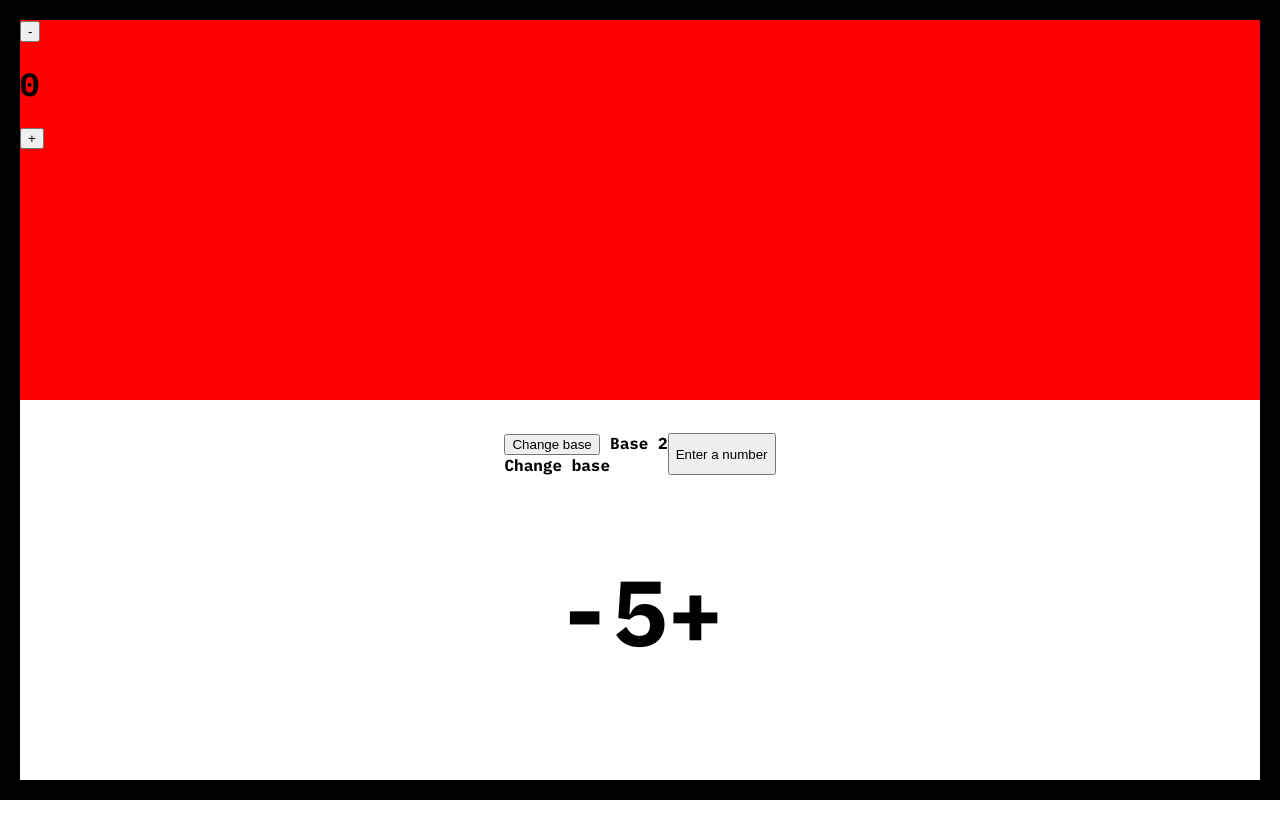
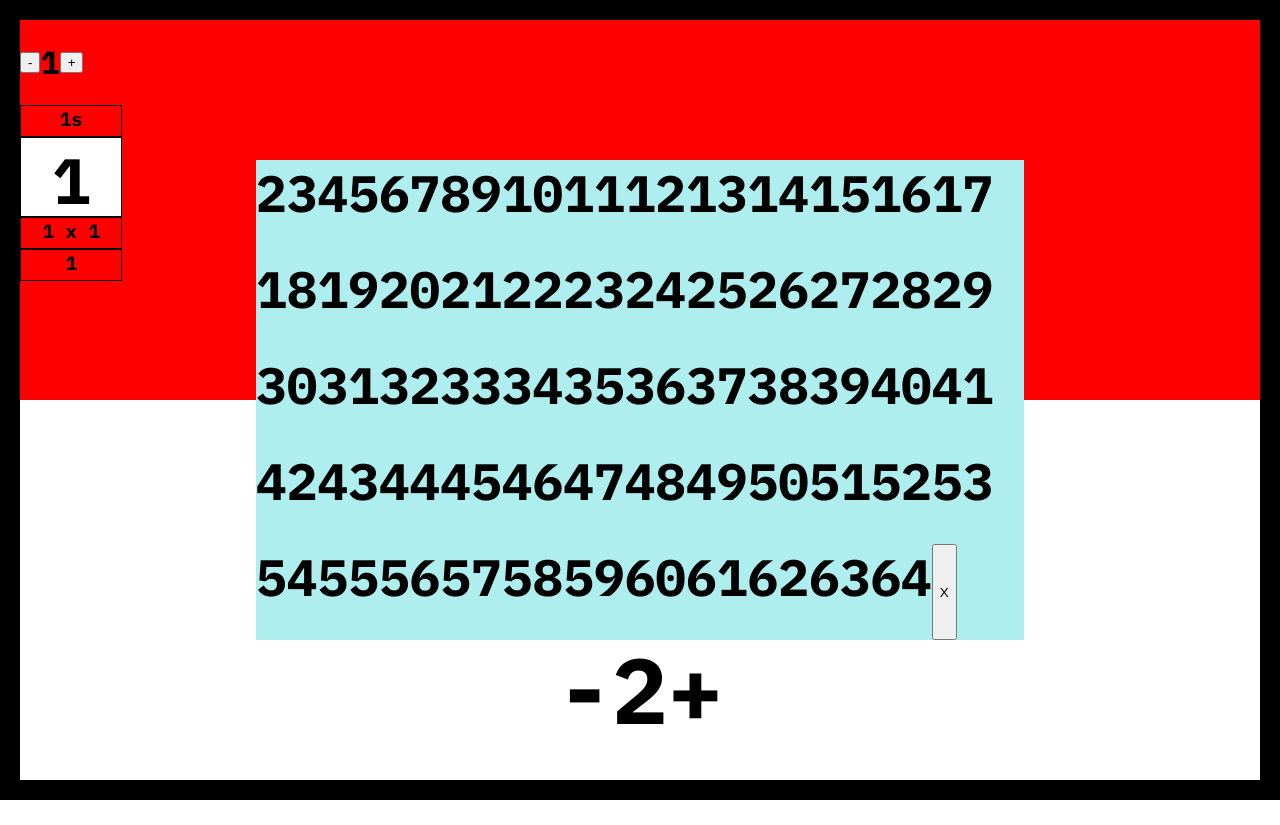
Before and after one commit to ctninman/ReactBaseConverter, a React (Create React App) app: page / in a window 1280 px wide. Both pictures are taken after a click on the button "Change base". Before the commit the page ends 800 px from the top, so only its background shows below. Built offline with nearby package versions, Linux system fonts and the light colour scheme.

Commit message:
set up css grid and convert function

```diff
--- a/src/App.js
+++ b/src/App.js
@@ -1,20 +1,92 @@
 // import 'bulma/css/bulma.css'
 
-import { useState } from 'react'
+import { useState, useEffect } from 'react'
 import TopHalf from './TopHalf'
 import BottomHalf from './BottomHalf';
 import './index.css'
 
 function App() {
 
-	const [ theNumber, setTheNumber ] = useState(0)
+	const [ theNumber, setTheNumber ] = useState(1)
+	const [ placeValues, setPlaceValues ] = useState([])
+	const [ baseTenPlaceValues, setBaseTenPlaceValues ] = useState([1])
+	const [currentBase, setCurrentBase] = useState(2)
+	const [selectBaseForm, setSelectBaseForm] = useState(false)
+	const [convertedNumber, setConvertedNumber] = useState(1)
+
+	useEffect (() => {
+		setPlaceValues(determinePlaceValues(theNumber, currentBase))
+		setBaseTenPlaceValues(determinePlaceValues(theNumber, 10))
+		// setConvertedNumber(theNumber, placeValues)
+	}, [theNumber])
+
+	useEffect(() => {
+		setConvertedNumber(numToNewBase(theNumber, placeValues))
+	}, [theNumber, placeValues] )
+
+
+	function determinePlaceValues(num, numSystem) {
+
+		let listOfPlaceValues = []
+		let nextPlaceValue = 1
+
+		while (nextPlaceValue <= num) {
+			listOfPlaceValues.push(nextPlaceValue)
+			nextPlaceValue = nextPlaceValue * numSystem
+		}
+
+		return listOfPlaceValues.reverse()
+	}
+
+	function numToNewBase(num, listPlaceVal) {
+
+		if (num === 0) {return '0'}
+		if (num === 1) {return '1'}
+
+		// listPlaceVal.reverse()
+		let remainingBalance = num
+		let listNewSystemValues = []
+
+		for (let i = 0; i < listPlaceVal.length; i++) {
+
+			let digit;
+			if (remainingBalance < parseInt(placeValues[i])) {
+				digit = 0
+			} else {
+				digit = Math.floor(remainingBalance / parseInt(placeValues[i]))
+			}
+			listNewSystemValues.push(digit)
+			remainingBalance -= digit * parseInt(placeValues[i])
+		}
+
+		let listAsStrings = listNewSystemValues.map(String)
+
+
+		return listAsStrings.join('')
+	}
+
+	// console.log(numToNewBase(200, [125,25,5,1]))
 
 
 	return (
 		<div className='main-app'>
 
-			<TopHalf num={theNumber} setTheNumber={setTheNumber}/>
-			<BottomHalf num={theNumber + 5} setTheNumber={setTheNumber}/>
+			<TopHalf
+				theNumber={theNumber}
+				setTheNumber={setTheNumber}
+				baseTenPlaceValues={baseTenPlaceValues}
+				setBaseTenPlaceValues={setBaseTenPlaceValues}/>
+			<BottomHalf
+				theNumber={theNumber}
+				setTheNumber={setTheNumber}
+				convertedNumber={convertedNumber}
+				currentBase={currentBase}
+				setCurrentBase={setCurrentBase}
+				placeValues={placeValues}
+				setPlaceValues={setPlaceValues}
+				selectBaseForm={selectBaseForm}
+				setSelectBaseForm={setSelectBaseForm}
+				determinePlaceValues={determinePlaceValues}/>
 
 		</div>
 	)
--- /dev/null
+++ b/src/BaseForm.js
@@ -0,0 +1,25 @@
+function BaseForm ({selectBaseForm, setSelectBaseForm, setCurrentBase}) {
+
+	const range = (start, end) => {
+    const length = end - start;
+    return Array.from({ length }, (_, i) => start + i);
+	}
+
+	const rangeOfBases = range(2,65)
+
+	function handleBaseSelect (num) {
+		setCurrentBase(num)
+		setSelectBaseForm(false)
+	}
+
+	return (
+		<div className='select-base-form'>
+			{rangeOfBases.map(base => (
+				<p onClick={() => handleBaseSelect(base)}>{base}</p>
+			))}
+			<button onClick={() => setSelectBaseForm(false)}>X</button>
+		</div>
+	)
+}
+
+export default BaseForm
--- a/src/BottomHalf.js
+++ b/src/BottomHalf.js
@@ -1,29 +1,90 @@
-import { useState } from "react"
+import { useState, useEffect } from "react"
 import SelectNumberForm from "./SelectNumberForm"
+import BaseForm from './BaseForm'
+import NumberGrid from "./NumberGrid"
 
-function BottomHalf ({num, setTheNumber}) {
+function BottomHalf ({theNumber, setTheNumber, convertedNumber, placeValues, setPlaceValues, currentBase, setCurrentBase, selectBaseForm, setSelectBaseForm}) {
 
-	const [currentBase, setCurrentBase] = useState(2)
-	const [changeBase, setChangeBase] = useState(false)
-	const [ changeNumInBase, setChangeNumInBase ] = useState(false)
+	// const [changeBase, setChangeBase] = useState(false)
+	const [changeNumInBase, setChangeNumInBase] = useState(false)
+
+	const [convertGridStyle, setConvertGridStyle] = useState('')
+	const [convertDigitBreakdown, setConvertDigitBreakdown] = useState([])
+	const [convertDigitValues, setConvertDigitValues] = useState([])
+	const [convertGridNumStr, setConvertGridNumStr] = useState([])
+
+	useEffect (() => {
+		setConvertGridNumStr(convertedNumber.toString().split(''))
+	}, [convertedNumber])
+
+	useEffect (() => {
+		let styleString = ''
+		let extraColumn = '8vw '
+		for (let i = 0; i < placeValues.length; i++) {
+			styleString = styleString.concat(extraColumn)
+			console.log(styleString)
+		}
+		setConvertGridStyle(styleString)
+	}, [convertGridNumStr])
+
+	useEffect (() => {
+		let digitArray = []
+		for (let i = 0; i < placeValues.length; i++) {
+			digitArray.push(convertGridNumStr[i] + ' x ' + placeValues[i])
+		}
+		setConvertDigitBreakdown(digitArray)
+	}, [convertGridStyle, convertGridNumStr])
+
+	useEffect (() => {
+		let valuesArray = []
+		for (let i = 0; i < placeValues.length; i++) {
+			valuesArray.push(convertGridNumStr[i] * placeValues[i])
+		}
+		setConvertDigitValues(valuesArray)
+	}, [convertDigitBreakdown])
+
+
+
 
 	return (
 
 		<div className='bottom-half'>
 			<div className='upper-third'>
 				<div>
-					<button onClick={() => setChangeBase(!changeBase)}>Change base</button>
-					{changeBase ? <div>Change base</div> : null}
+					<button onClick={() => setSelectBaseForm(true)}>Change base</button>
+					{/* {changeBase ? <div>Change base</div> : null} */}
 				</div>
 				<div>Base {currentBase}</div>
-				<button onClick={() => setChangeNumInBase(!changeNumInBase)}>Enter a number</button>
-				{changeNumInBase ? <SelectNumberForm setTheNumber={setTheNumber}/> : null}
+				<button onClick={() => setChangeNumInBase(true)}>Enter a number</button>
+				{changeNumInBase
+						?
+					<SelectNumberForm
+						setTheNumber={setTheNumber}
+						setChangeNumInBase={setChangeNumInBase}/>
+						:
+					null
+				}
 			</div>
+			{selectBaseForm
+					?
+				<BaseForm
+					setSelectBaseForm={setSelectBaseForm}
+					setCurrentBase={setCurrentBase}
+				/>
+					:
+				null
+			}
+			<NumberGrid
+				placeValues={placeValues}
+				digitArray={convertGridNumStr}
+				digitTimes={convertDigitBreakdown}
+				digitVal={convertDigitValues}
+				style={convertGridStyle}/>
 
 			<div className='minus-num-plus'>
-				<div><h2>-</h2></div>
-				<div><h1>{num}</h1></div>
-				<div><h2>+</h2></div>
+				<div onClick={() => setTheNumber(theNumber - 1)}><h2>-</h2></div>
+				<div onClick={() => console.log(convertedNumber)}><h1>{theNumber * 2}</h1></div>
+				<div onClick={() => setTheNumber(theNumber + 1)}><h2>+</h2></div>
 
 			</div>
 		</div>
--- /dev/null
+++ b/src/NumberGrid.js
@@ -0,0 +1,26 @@
+function NumberGrid({placeValues, digitArray, digitTimes, digitVal, style}) {
+	return (
+		<div className='upper-grid' style={{gridTemplateColumns: style}}>
+
+			{placeValues.map(pv => (
+				<p>{pv}s</p>
+			))}
+
+			{digitArray.map(digit => (
+				<h1>{digit}</h1>
+			))}
+
+			{digitTimes.map(multiple => (
+				<p>{multiple}</p>
+			))}
+
+			{digitVal.map(value => (
+				<p>{value}</p>
+			))}
+
+
+		</div>
+	)
+}
+
+export default NumberGrid
--- a/src/SelectNumberForm.js
+++ b/src/SelectNumberForm.js
@@ -1,12 +1,13 @@
 import { useState } from 'react';
 
-function SelectNumberForm ({setTheNumber}) {
+function SelectNumberForm ({setTheNumber, setChangeNumInBase}) {
 
 	const [ numForm, setNumForm ] = useState(0)
 
 	function handleFormSubmit (event) {
 		event.preventDefault()
 		setTheNumber(parseInt(numForm))
+		setChangeNumInBase(false)
 	}
 
 	function setSearchNum (event) {
--- a/src/TopHalf.js
+++ b/src/TopHalf.js
@@ -1,10 +1,82 @@
-function TopHalf ({num, setTheNumber}) {
+import { useState, useEffect } from 'react'
+import NumberGrid from './NumberGrid'
+
+function TopHalf ({theNumber, setTheNumber, baseTenPlaceValues, setBaseTenPlaceValues}) {
+
+	const [gridStyle, setGridStyle] = useState('')
+	const [digitBreakdown, setDigitBreakdown] = useState([])
+	const [digitValues, setDigitValues] = useState([])
+	const [gridNumStr, setGridNumStr] = useState([])
+
+	useEffect (() => {
+		setGridNumStr(theNumber.toString().split(''))
+	}, [theNumber])
+
+	useEffect (() => {
+		let styleString = ''
+		let extraColumn = '8vw '
+		for (let i = 0; i < gridNumStr.length; i++) {
+			styleString = styleString.concat(extraColumn)
+			console.log(styleString)
+		}
+		setGridStyle(styleString)
+	}, [gridNumStr])
+
+	useEffect (() => {
+		let digitArray = []
+		for (let i = 0; i < baseTenPlaceValues.length; i++) {
+			digitArray.push(gridNumStr[i] + ' x ' + baseTenPlaceValues[i])
+		}
+		setDigitBreakdown(digitArray)
+	}, [gridStyle, gridNumStr])
+
+	useEffect (() => {
+		let valuesArray = []
+		for (let i = 0; i < baseTenPlaceValues.length; i++) {
+			valuesArray.push(gridNumStr[i] * baseTenPlaceValues[i])
+		}
+		setDigitValues(valuesArray)
+	}, [digitBreakdown])
+
+
+
+
 	return (
 
 		<div className='top-half'>
-			<button onClick={() => setTheNumber(num - 1)}>-</button>
-			<h1>{num}</h1>
-			<button onClick={() => setTheNumber(num + 1)}>+</button>
+			<div className='minus-num-plus'>
+				<button onClick={() => setTheNumber(theNumber - 1)}>-</button>
+				<h1>{theNumber}</h1>
+				<button onClick={() => setTheNumber(theNumber + 1)}>+</button>
+			</div>
+
+			<NumberGrid
+				placeValues={baseTenPlaceValues}
+				digitArray={gridNumStr}
+				digitTimes={digitBreakdown}
+				digitVal={digitValues}
+				style={gridStyle}/>
+
+			{/* <div className='upper-grid' style={{gridTemplateColumns: gridStyle}}>
+
+					{baseTenPlaceValues.map(pv => (
+						<p>{pv}s</p>
+					))}
+
+					{gridNumStr.map(digit => (
+						<h1>{digit}</h1>
+					))}
+
+					{digitBreakdown.map(multiple => (
+						<p>{multiple}</p>
+					))}
+
+					{digitValues.map(value => (
+						<p>{value}</p>
+					))}
+
+
+			</div> */}
 		</div>
 	)
 }
--- a/src/index.css
+++ b/src/index.css
@@ -45,6 +45,24 @@ body {
 	/* justify-content: space-between; */
 }
 
+.select-base-form {
+	position: fixed;
+	display: flex;
+	flex-direction: row;
+	flex-wrap: wrap;
+	top: 20%;
+	bottom: 20%;
+	width: 60%;
+	background-color: paleturquoise;
+}
+
+.select-base-form p {
+	padding: 0;
+	margin: 0;
+	font-size: 4vw;
+
+}
+
 .split-screen {
 	height: 100%;
 	width: 100%;
@@ -62,6 +80,30 @@ body {
 	box-sizing: border-box;
 }
 
+.upper-grid {
+	display: grid;
+	grid-template-rows: 4vh 10vh 4vh 4vh;
+}
+
+.upper-grid h1 {
+	font-size: 5vw;
+	padding: 0px;
+	margin: 0px;
+	text-align: center;
+	background-color: white;
+	border: 1px solid black;
+	align-items: center;
+}
+
+.upper-grid p {
+	border: 1px solid black;
+	font-size: 1.5vw;
+	padding: 0px;
+	margin: 0px;
+	text-align: center;
+
+}
+
 .upper-third {
 	display: flex;
 	flex-direction: row;
```
